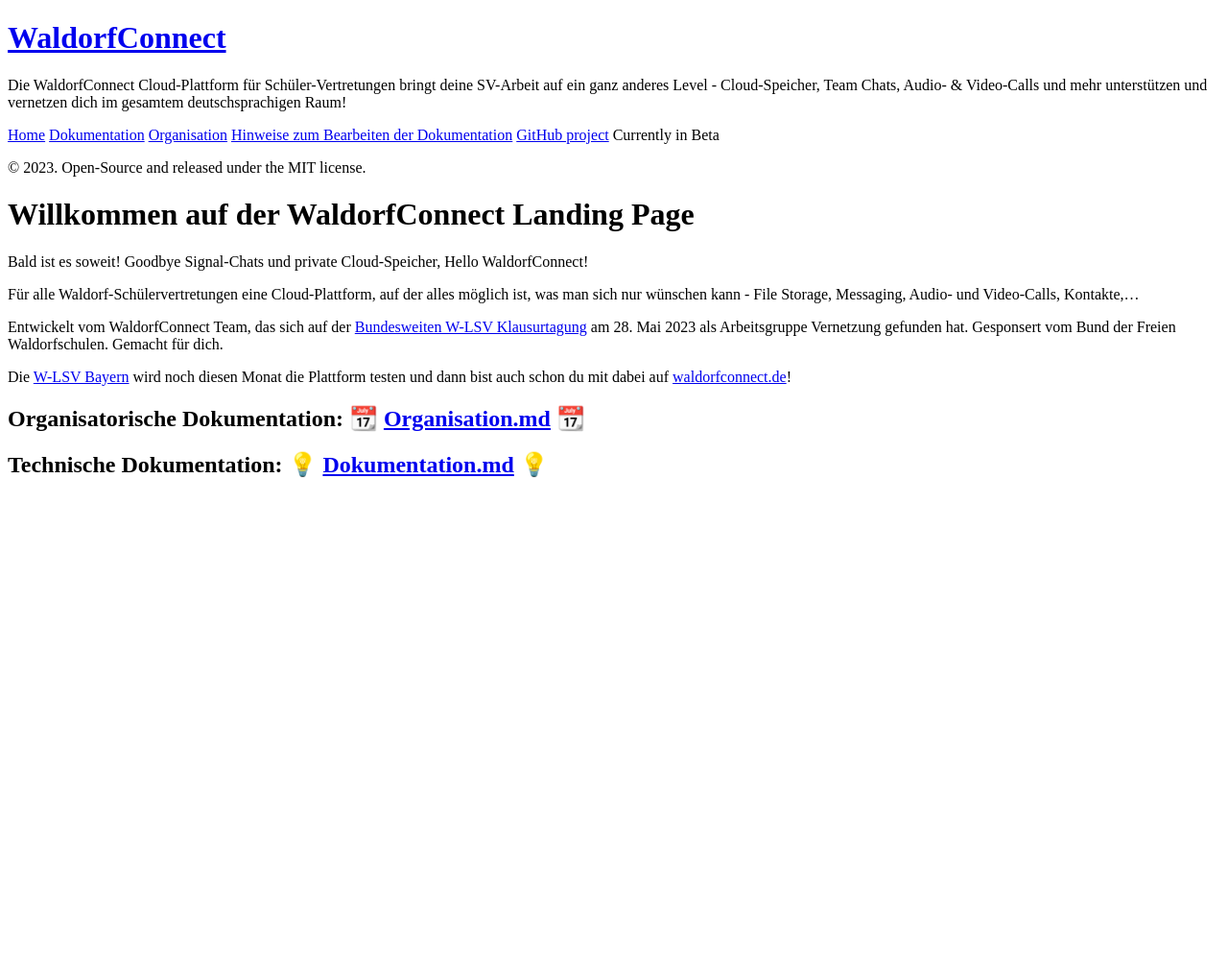
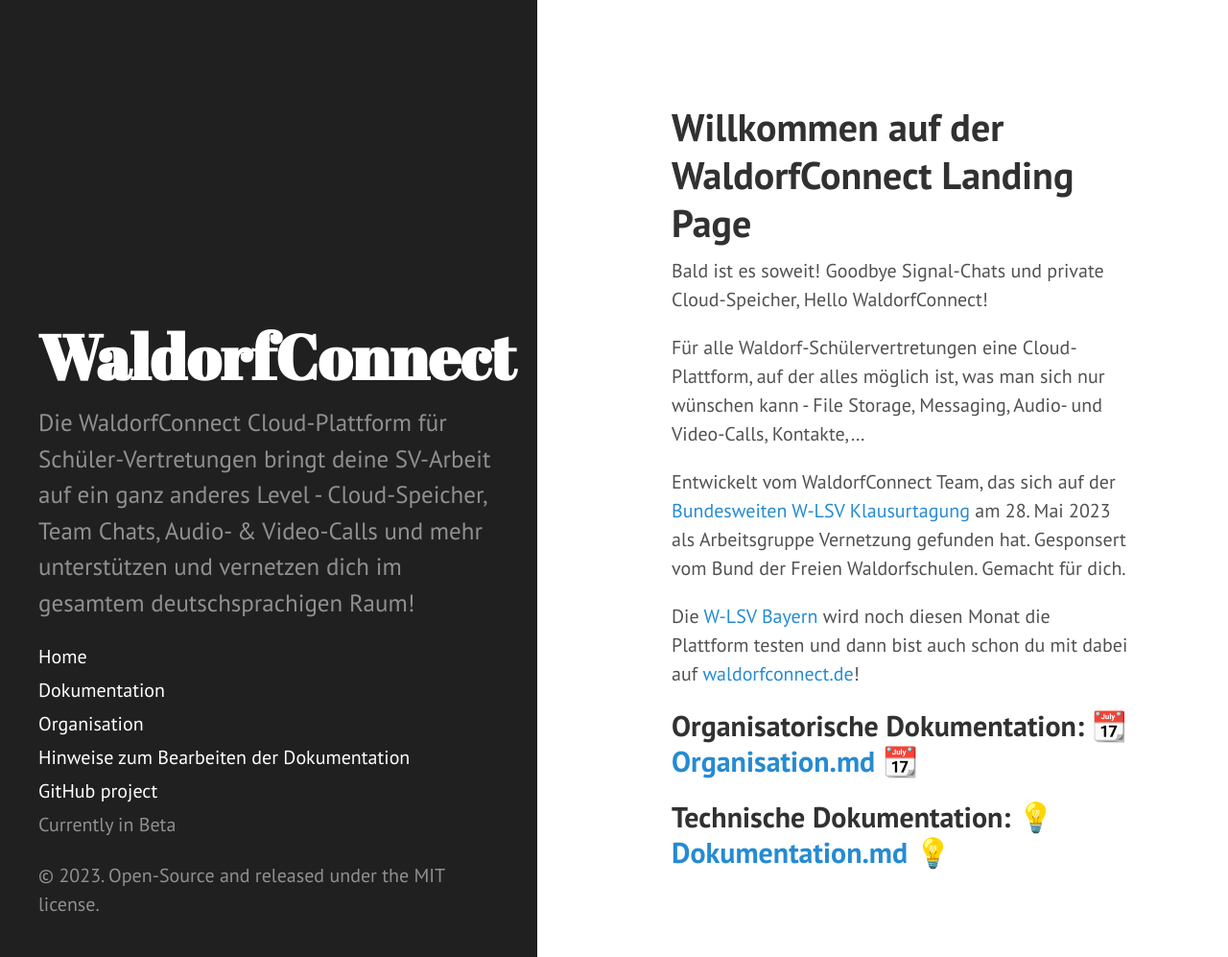
Before and after one commit to WaldorfConnect/documentation, a Jekyll site: the page built from index.md, in a window 1280 px wide and 997 px high. Shown: the whole window at 96% size. Built offline with Jekyll 4.4.1, drawn with Linux system fonts in a browser that asks for light colours; Markdown is read by kramdown in place of the engine named in the settings.

Commit message:
fixed url & baseUrl + some paths

```diff
--- a/_config.yml
+++ b/_config.yml
@@ -9,8 +9,8 @@ permalink:        pretty
 title:            WaldorfConnect
 tagline:          'Die Plattform für SV-Arbeit'
 description:      'Die WaldorfConnect Cloud-Plattform für Schüler-Vertretungen bringt deine SV-Arbeit auf ein ganz anderes Level - Cloud-Speicher, Team Chats, Audio- & Video-Calls und mehr unterstützen und vernetzen dich im gesamtem deutschsprachigen Raum!'
-url:              https://waldorfconnect.github.io/documentation
-baseurl:          /
+url:              https://waldorfconnect.github.io
+baseurl:          /documentation
 
 author:
   name:           'Leander Christmann'
--- a/_includes/head.html
+++ b/_includes/head.html
@@ -15,15 +15,12 @@
   </title>
 
   <!-- CSS -->
-  <link rel="stylesheet" href="{{ site.baseurl }}public/css/poole.css">
-  <link rel="stylesheet" href="{{ site.baseurl }}public/css/syntax.css">
-  <link rel="stylesheet" href="{{ site.baseurl }}public/css/hyde.css">
+  <link rel="stylesheet" href="{{ site.baseurl }}/public/css/poole.css">
+  <link rel="stylesheet" href="{{ site.baseurl }}/public/css/syntax.css">
+  <link rel="stylesheet" href="{{ site.baseurl }}/public/css/hyde.css">
   <link rel="stylesheet" href="http://fonts.googleapis.com/css?family=PT+Sans:400,400italic,700|Abril+Fatface">
 
   <!-- Icons -->
-  <link rel="apple-touch-icon-precomposed" sizes="144x144" href="{{ site.baseurl }}public/apple-touch-icon-144-precomposed.png">
-                                 <link rel="shortcut icon" href="{{ site.baseurl }}public/favicon.ico">
-
-  <!-- RSS -->
-  <link rel="alternate" type="application/rss+xml" title="RSS" href="/atom.xml">
+  <link rel="apple-touch-icon" sizes="180x180" href="{{ site.baseurl }}/public/apple-touch-icon.png">
+                                 <link rel="shortcut icon" href="{{ site.baseurl }}/public/favicon.ico">
 </head>
```
